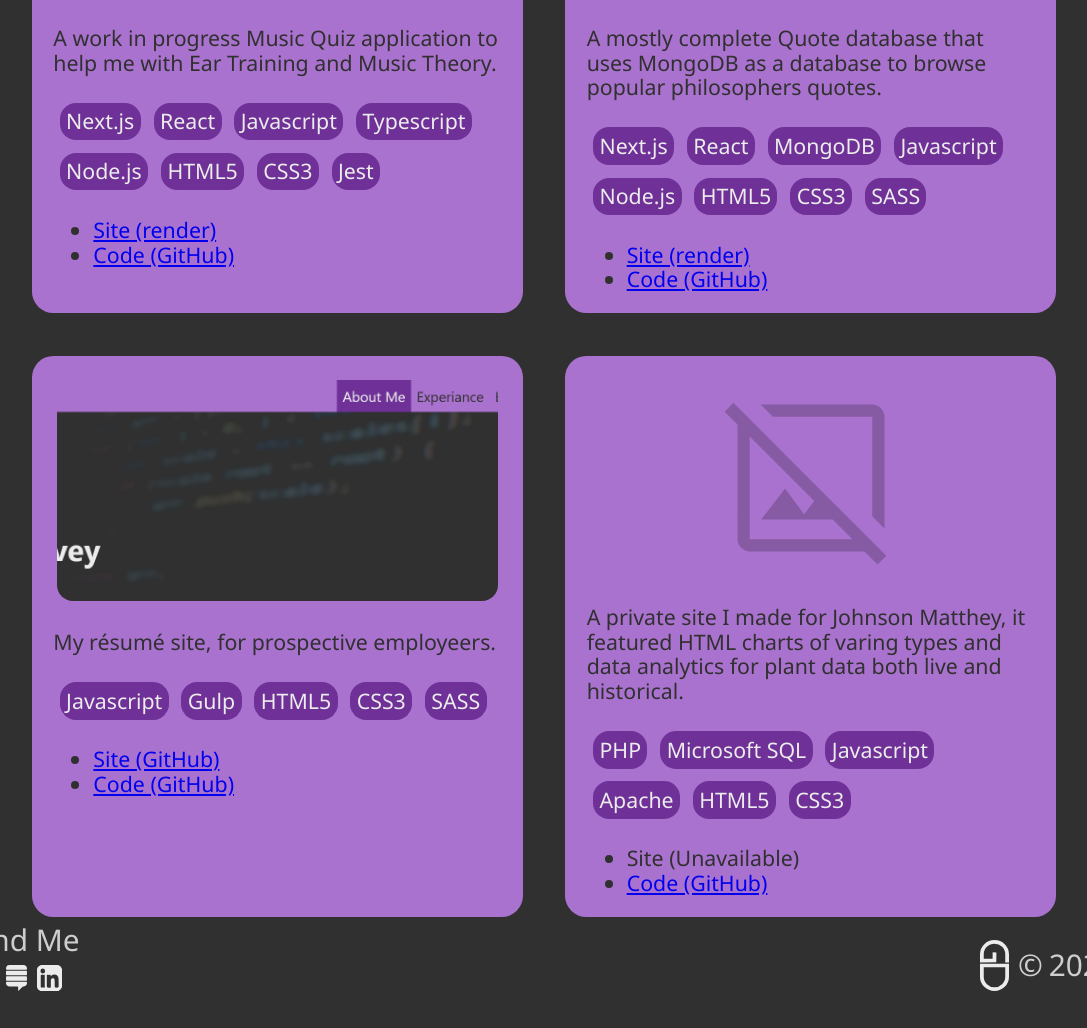
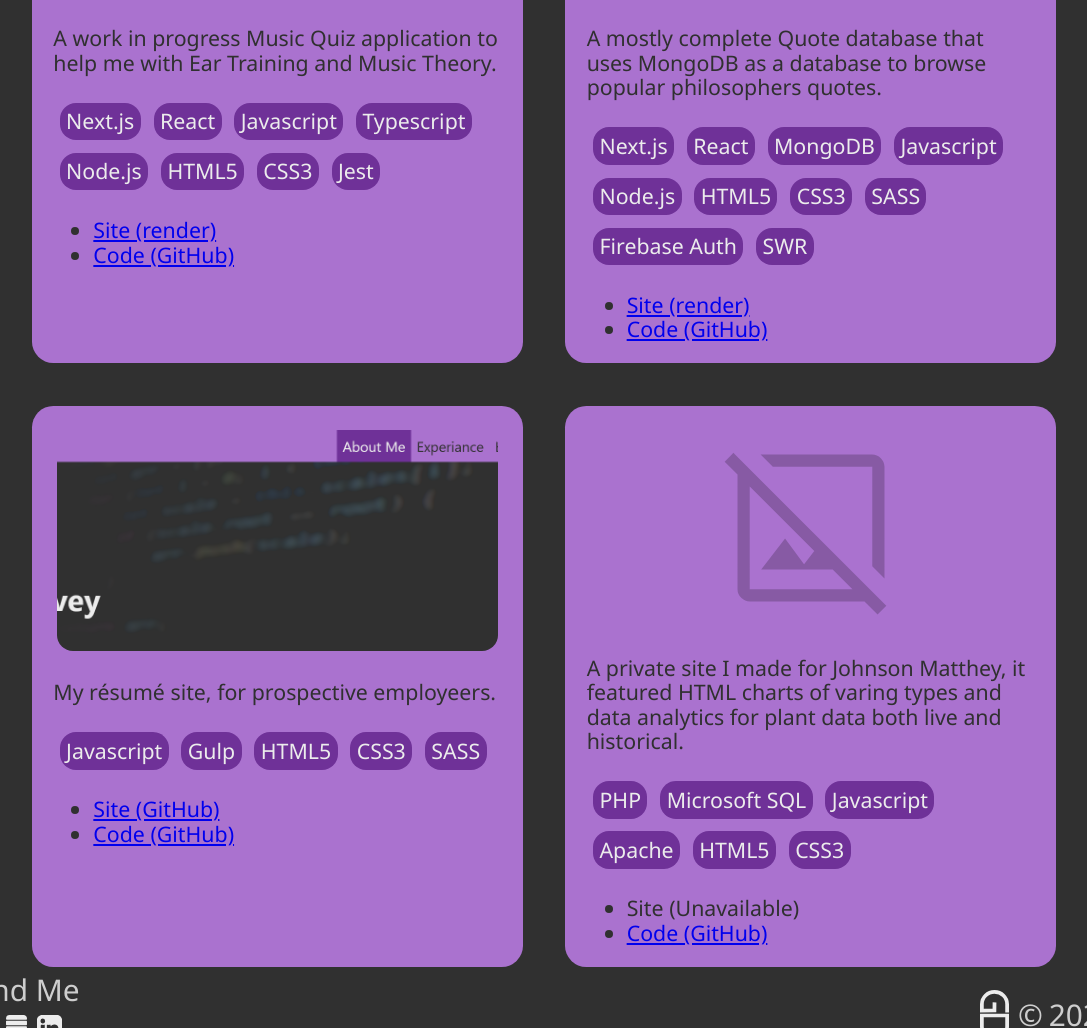
Before and after one commit to glend1/glend1.github.io, a website: page private/index.html in a window 1280 px wide. Shown: the part 3865-4893 px from the top of the page, without its empty margins (96-1183 px from the left). Drawn offline with nearby package versions, Linux system fonts and the light colour scheme; files that its build step writes are made by us from their sources; a script that the page names is missing.

Commit message:
updated my tags associated with quote-db (firebase and SWR)

```diff
--- a/private/index.html
+++ b/private/index.html
@@ -187,7 +187,7 @@
                     <figure>
                         <img alt="no image" src="media/quote-db.png">
                         <figcaption><p>A mostly complete Quote database that uses MongoDB as a database to browse popular philosophers quotes.</p>
-                            <ul class="tags"><li>Next.js</li><li>React</li><li>MongoDB</li><li>Javascript</li><li>Node.js</li><li>HTML5</li><li>CSS3</li><li>SASS</li></ul>
+                            <ul class="tags"><li>Next.js</li><li>React</li><li>MongoDB</li><li>Javascript</li><li>Node.js</li><li>HTML5</li><li>CSS3</li><li>SASS</li><li>Firebase Auth</li><li>SWR</li></ul>
                             <ul>
                                 <li><a href="https://quote-db.onrender.com/">Site (render)</a></li>
                                 <li><a href="https://github.com/glend1/quote-db">Code (GitHub)</a></li>
```
